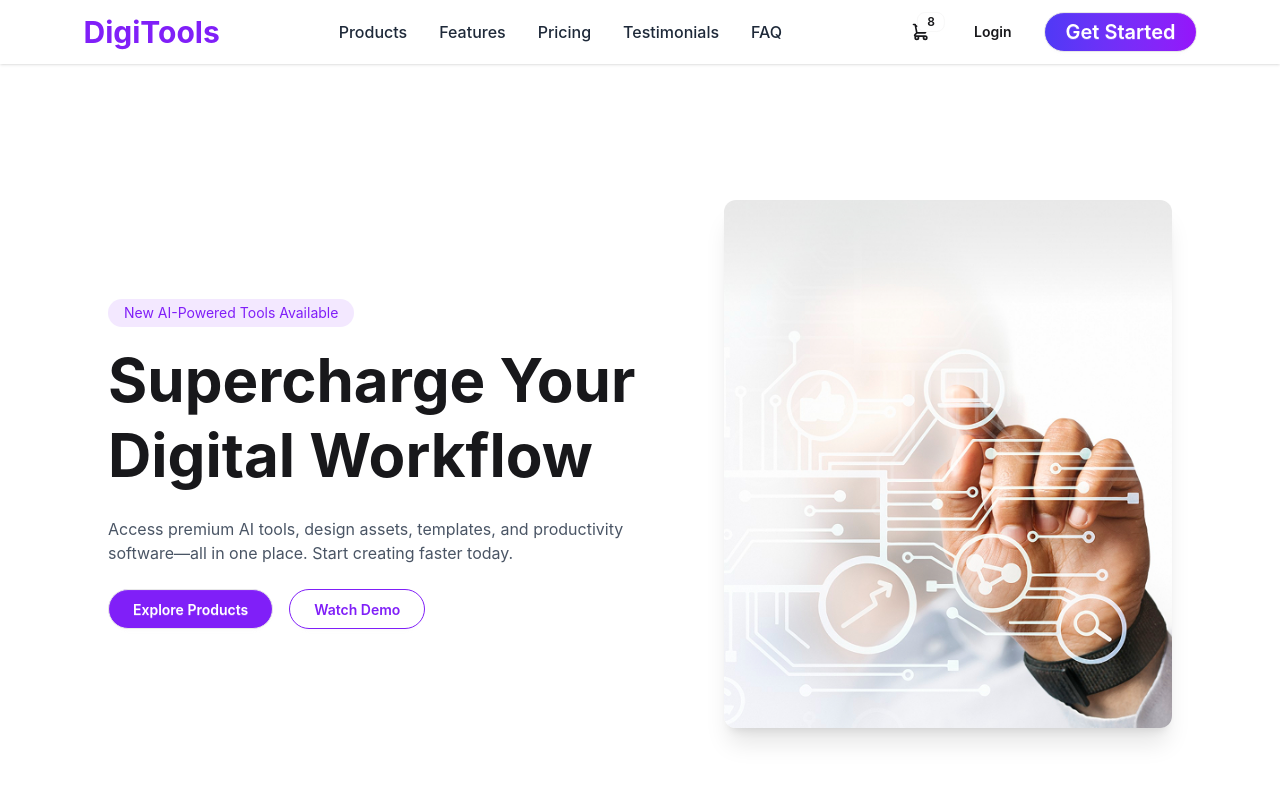
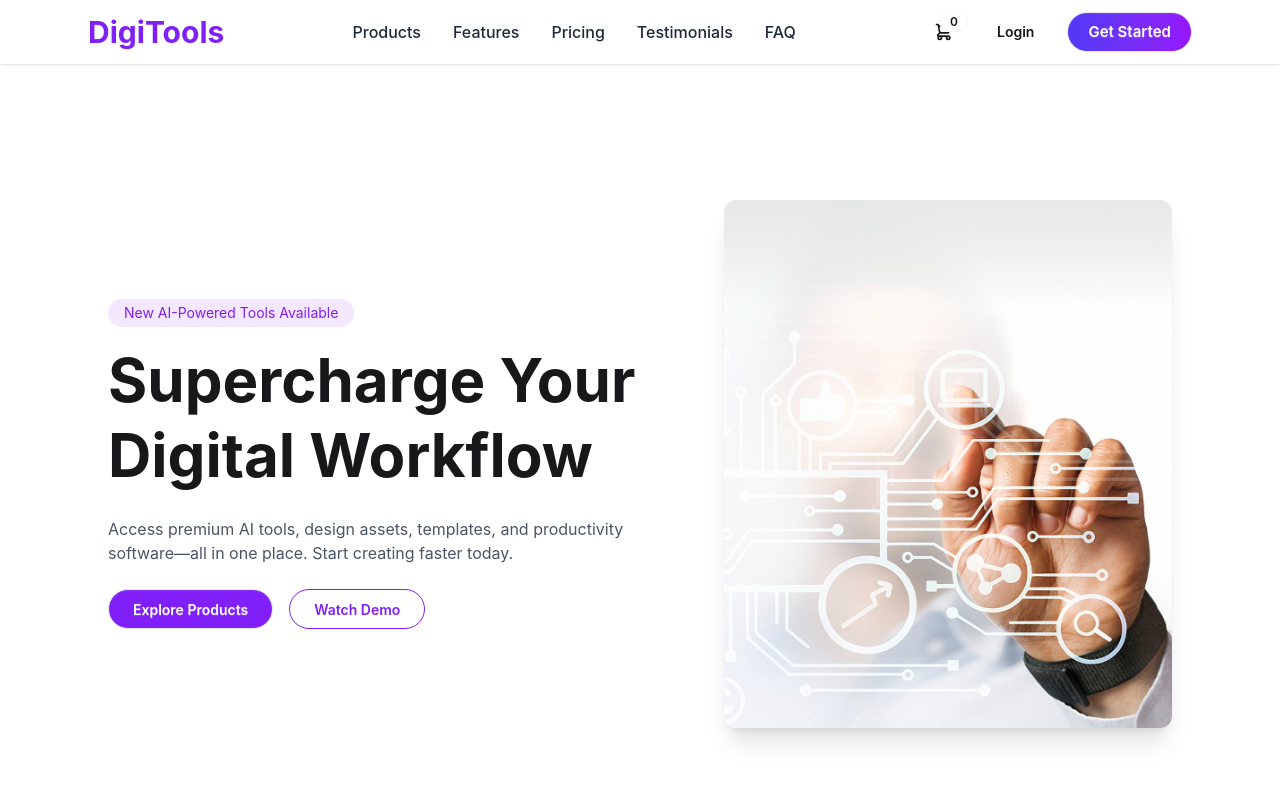
Before and after one commit to Palash-4/DigiTools-Platforms, a React (Vite) app: page / in a window 1280 px wide. Shown: the top 800 px of the page. Built offline with nearby package versions, Linux system fonts and the light colour scheme.

Commit message:
navber cart length added

```diff
--- a/src/App.jsx
+++ b/src/App.jsx
@@ -29,7 +29,7 @@ function App() {
 
   return (
     <>
-      <Navbar></Navbar>
+      <Navbar carts={carts} ></Navbar>
       <Banner></Banner>
 
       <CardHeading></CardHeading>
--- a/src/components/Navbar.jsx
+++ b/src/components/Navbar.jsx
@@ -1,8 +1,8 @@
 import React from 'react';
 
-const Navbar = () => {
+const Navbar = ({carts}) => {
     return (
-        <div className="navbar bg-base-100 shadow-sm px-6 flex justify-around">
+        <div className="navbar sticky top-0 z-50 bg-base-100 shadow-sm px-6 flex justify-around">
             <h1 className="text-3xl text-[#801ff8] font-bold">DigiTools</h1>
 
             <div className="hidden lg:flex gap-6 font-medium text-gray-800">
@@ -21,11 +21,11 @@ const Navbar = () => {
                             <path strokeLinecap="round" strokeLinejoin="round" strokeWidth="2"
                                 d="M3 3h2l.4 2M7 13h10l4-8H5.4M7 13L5.4 5M7 13l-2.293 2.293c-.63.63-.184 1.707.707 1.707H17m0 0a2 2 0 100 4 2 2 0 000-4zm-8 2a2 2 0 11-4 0 2 2 0 014 0z" />
                         </svg>
-                        <span className="badge badge-sm indicator-item">8</span>
+                        <span className="badge badge-sm indicator-item">{carts.length}</span>
                     </div>
                 </div>
                 <button className="btn btn-ghost text-sm">Login</button>
-                <button className="btn bg-gradient-to-r from-[#4F39F6] to-[#9514FA] text-white rounded-full px-5 text-xl">
+                <button className="btn bg-gradient-to-r from-[#4F39F6] to-[#9514FA] text-white rounded-full px-5 text-[15px]">
                     Get Started
                 </button>
 
```
